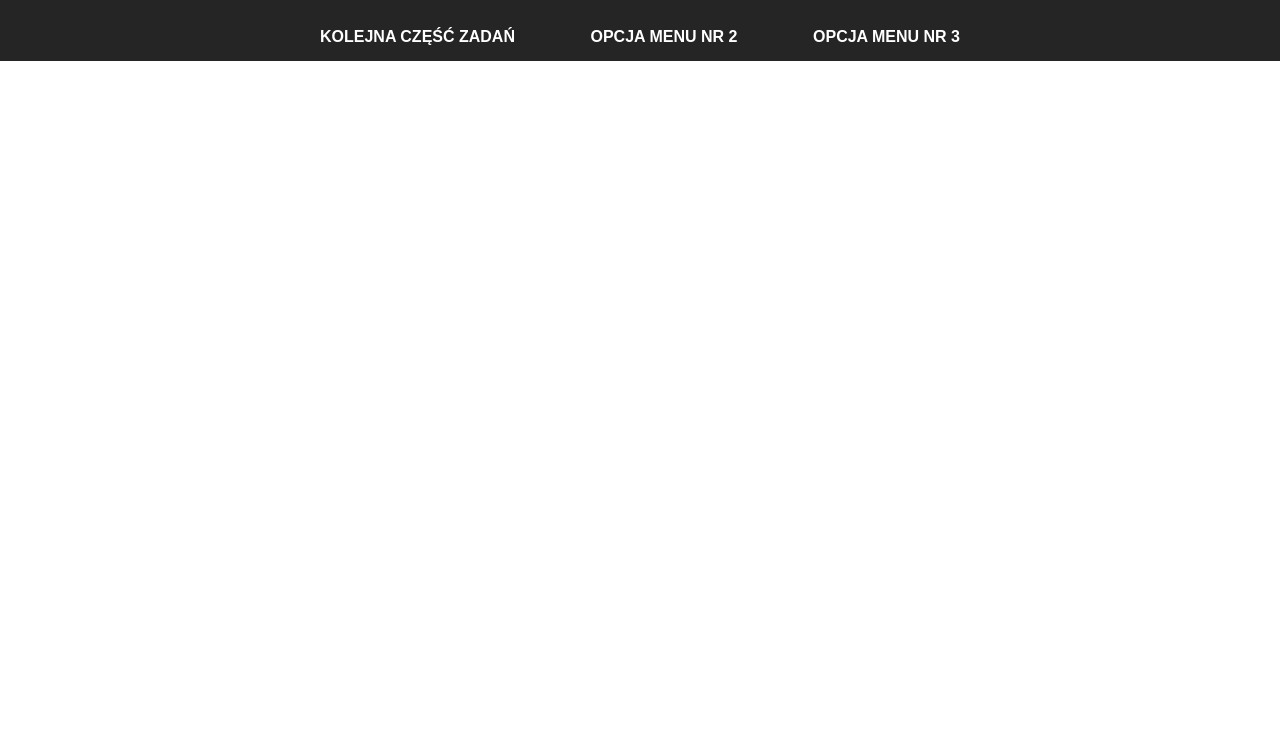
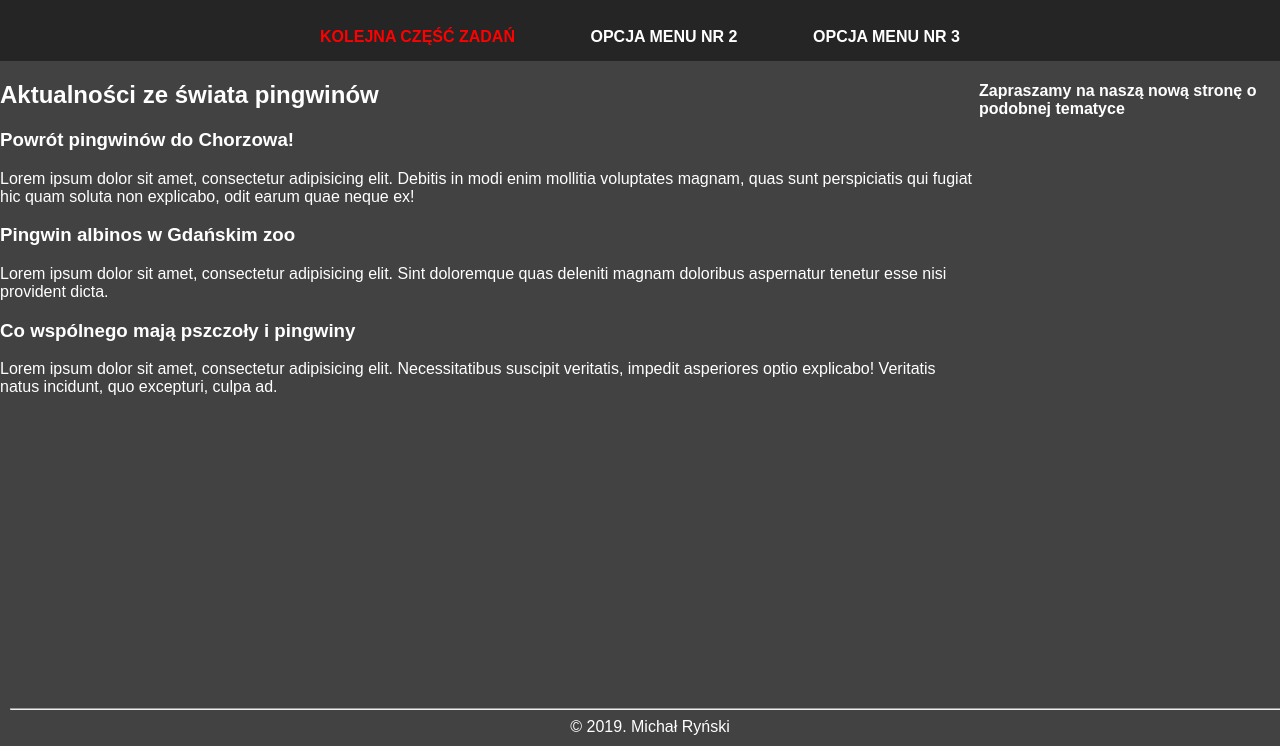
Before and after one commit to Ryniek/zad1_175ic, a plain HTML site: page index.html in a window 1280 px wide. Shown: the part 54-800 px from the top of the page. Drawn offline with Linux system fonts and the light colour scheme.

Commit message:
Footer finished, now main

```diff
--- a/index.html
+++ b/index.html
@@ -16,7 +16,7 @@
             </ul>
         </nav>
    </header>
-    <main>
+    <main class="page-main">
        <section>
            <h2>Aktualności ze świata pingwinów</h2>
             <article>
@@ -32,11 +32,12 @@
                 <p>Lorem ipsum dolor sit amet, consectetur adipisicing elit. Necessitatibus suscipit veritatis, impedit asperiores optio explicabo! Veritatis natus incidunt, quo excepturi, culpa ad.</p>
             </article>
         </section>
+        <aside>
+        <h4><a href="drugi.html">Zapraszamy na naszą nową stronę o podobnej tematyce</a></h4>
+        </aside>
     </main>
-    <aside>
-        <h4><a href="drugi.html">Zapraszamy na naszą nową stronę o podobnej tematyce</a></h4>
-    </aside>
-    <footer>
+    <footer class="page-footer">
+        <hr/>
          © 2019. Michał Ryński
     </footer>
 </body>
--- a/styles/style.css
+++ b/styles/style.css
@@ -3,6 +3,7 @@ body {
         font-family: sans-serif;
     font-size: 16px;
     color: white;
+    background-color: #424242;
 }
 a {
     color: white;
@@ -44,3 +45,17 @@ a {
 .page-header .main-nav .nav-list .nav-items > a:hover:only-child {
     font-size: 120%;
 }
+.page-header .main-nav .nav-list .nav-items:first-child > a {
+    color: red;
+}
+.page-main {
+    display: flex;
+    flex-direction: row;
+}
+.page-footer {
+    padding: 10px;
+    position: absolute;
+    bottom: 0;
+    width: 100%;
+    text-align: center;
+}
```
Also changed, not shown: drugi.html (+1 -1 lines), 1 other file.
